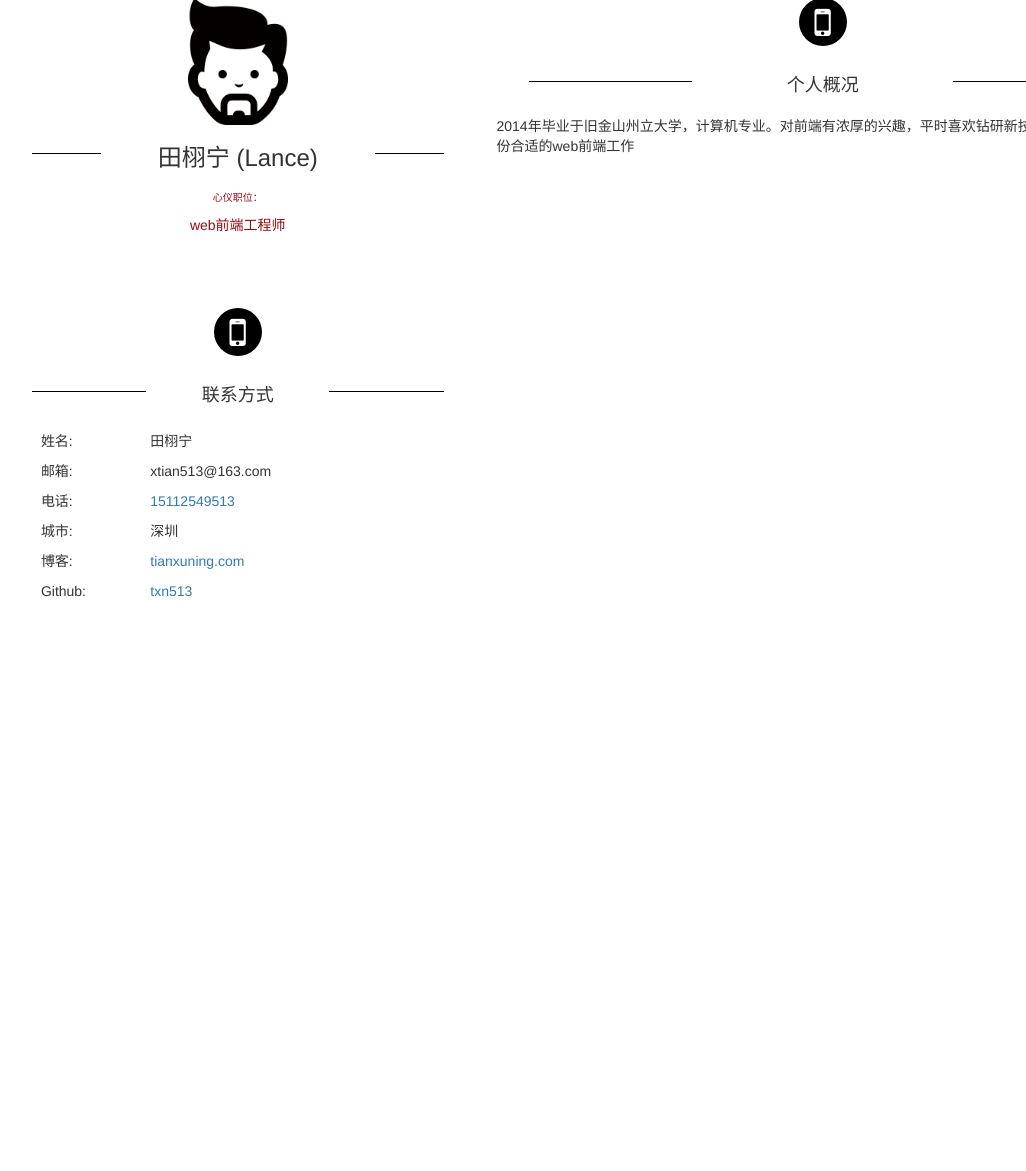
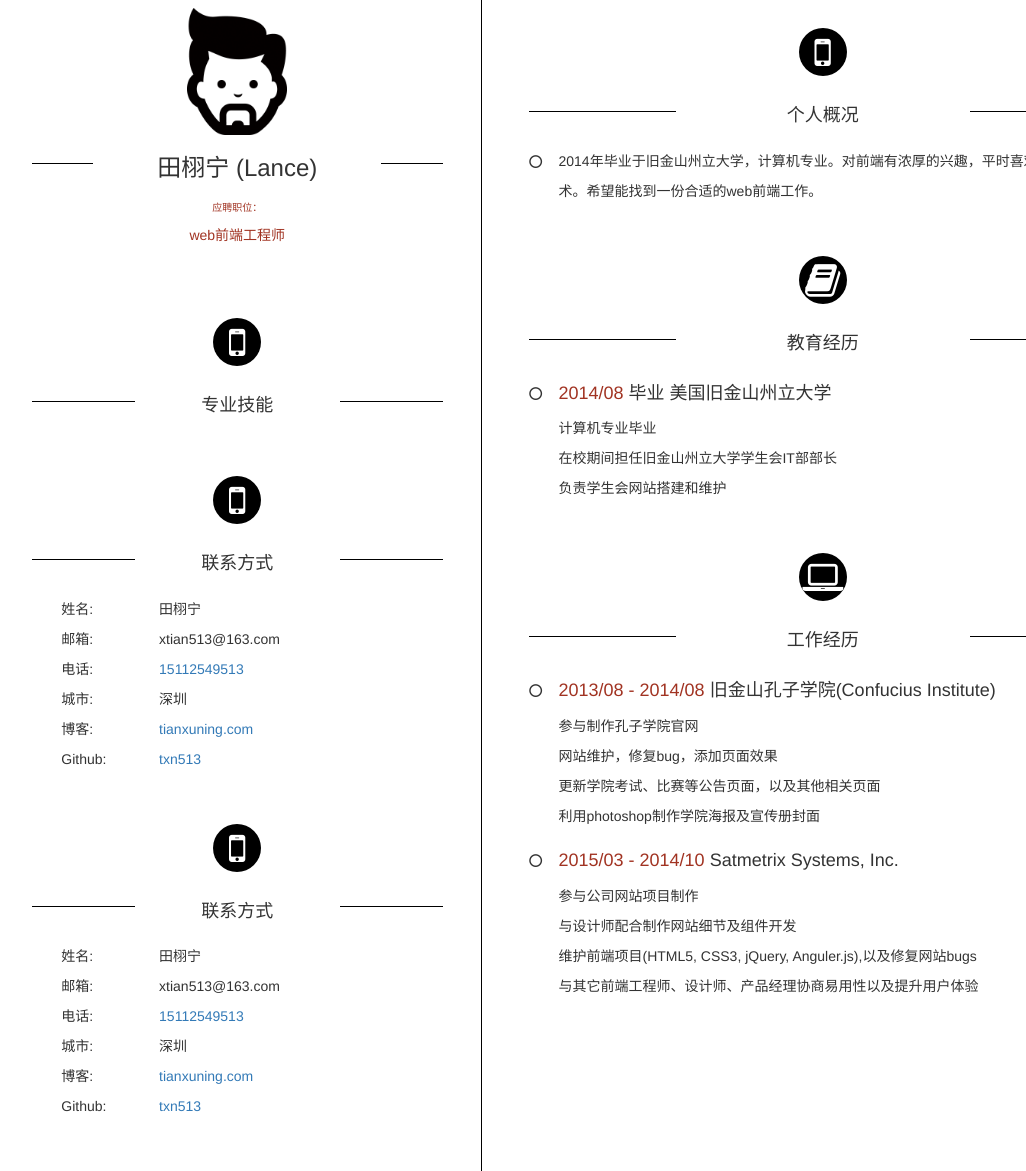
Before and after one commit to txn513/cv, a website: page index.html in a window 1280 px wide. Shown: the part 62-1233 px from the top of the page, without its empty margins (61-1087 px from the left). Before the commit the page ends 800 px from the top, so only its background shows below. Drawn offline with nearby package versions, Linux system fonts and the light colour scheme.

Commit message:
updated index and style

```diff
--- a/css/style.css
+++ b/css/style.css
@@ -1,13 +1,13 @@
 /*public style*/
+html {
+	font-size: 625%;
+}
 body {
 	text-align: center;
 	font-family: "微软雅黑"；
 }
-/*img{
-	height: 100%;
-}*/
 h2 {
-	font-size: 18px;
+	font-size: 0.18rem;
 	font-weight: normal;
 }
 ul, li{
@@ -16,8 +16,22 @@ ul, li{
 	padding: 0;
 	margin: 0;
 }
-
-.section .title {
+#content .section {
+	margin-bottom: 50px;
+}
+#content .wrap {
+	padding-top: 0.3rem;
+}
+#content .left_wrap {
+	padding-top: 0.1rem;
+	padding-left: 5%;
+	padding-right: 5%;
+}
+#content .right_wrap {
+	padding-left: 5%;
+	padding-right: 5%;
+}
+#content .title {
 	overflow: hidden;
 	position: relative;
 	margin-bottom: 10px;
@@ -30,12 +44,12 @@ ul, li{
 .section .lineleft {
 	position: absolute;
 	top: 50%;
-	left: 5%;
+	left: 0%;
 }
 .section .lineright {
 	position: absolute;
 	top: 50%;
-	right: 5%;
+	right: 0%;
 }
 .section .icon {
 	width: 48px;
@@ -49,13 +63,30 @@ ul, li{
 	font-size: 38px;
 	color: #fff;
 }
+
+#content .section .main_list li{
+	position: relative;
+	padding-left: 5%;
+	/*height: 30px;*/
+	line-height: 30px;
+}
+#content .section .main_list .bullet {
+	position: absolute;
+	left: 0;
+	top: 0;
+	font-size: 0.2rem;
+
+}
+#content .section .main_list h2 span {
+	color: #a13322;
+}
 /* header */
 #header {
 	height: 60px;
 }
 
 /* content */
-#content .col-sm-4{
+#content .col-md-5{
 	border-right: 1px solid #000;
 }
 #content .section1 {
@@ -78,13 +109,13 @@ ul, li{
 	font-size: 24px;
 }
 #content .section1 p {
-	color: #950b13;
+	color: #a13322;
 	font-size: 10px;
 }
 #content .section1 .sub_title {
 	font-size: 14px;
 }
-/* section2 */
+/* contact section */
 /*#content .contact .line{
 	height: 100%;
 	width: 10%;
@@ -108,12 +139,37 @@ ul, li{
 
 
 /* right section*/
-#content .right_section {
-	padding-top: 30px;
-}
+
 /* overview */
 /*#content .overview .line{
 	height: 100%;
 	width: 30%;
 	border-top: 1px solid #000;
 }*/
+#content .overview {
+	margin-bottom: 50px;
+}
+/* experience section */
+#content .experience {
+	margin-bottom: 50px;
+}
+#content .experience .main_list .list_title{
+	height: auto;
+}
+#content .experience .main_list .bullet{
+	top: -6px;
+}
+#content .experience ul.details li{
+	padding: 0;
+}
+
+
+
+
+@media screen and (max-width: 970px) {
+	#content .section .main_list li{
+		padding-left: 10%;
+		/*height: 30px;*/
+		line-height: 25px;
+	}
+}
--- a/index.html
+++ b/index.html
@@ -15,7 +15,7 @@
 	<div id="content">
 		<div class="container">
 			<div class="row">
-				<div class="col-sm-6 col-md-5 black_line">
+				<div class="col-sm-6 col-md-5">
 					<div class="wrap left_wrap">
 						<div class="section1 section">
 							<div class="avatar">
@@ -26,8 +26,20 @@
 								<h1>田栩宁 (Lance)</h1>
 								<div class="line lineright"></div>
 							</div>
-							<p>心仪职位：</p>
+							<p>应聘职位：</p>
 							<p class="sub_title">web前端工程师</p>
+						</div>
+						<!-- skill section -->
+						<div class="skill section">
+							<div class="icon">
+								<i class="fa fa-mobile-phone"></i>
+							</div>
+							<div class="title">
+								<div class="line lineleft"></div>
+								<h2>专业技能</h2>
+								<div class="line lineright"></div>
+							</div>
+
 						</div>
 						<div class="contact section">
 							<div class="icon">
@@ -45,7 +57,24 @@
 								<li>城市: <span>深圳</span></li>
 								<li>博客: <span><a href="http://tianxuning.com">tianxuning.com</a></span></li>
 								<li>Github: <span><a href="http://github.com/txn513">txn513</a></span></li>
-								<li></li>
+							</ul>
+						</div>
+						<div class="contact section">
+							<div class="icon">
+								<i class="fa fa-mobile-phone"></i>
+							</div>
+							<div class="title">
+								<div class="line lineleft"></div>
+								<h2>联系方式</h2>
+								<div class="line lineright"></div>
+							</div>
+							<ul class="list">
+								<li>姓名: <span>田栩宁</span></li>
+								<li>邮箱: <span>xtian513@163.com</span></li>
+								<li>电话: <span><a href="tel:15112549513">15112549513</a></span></li>
+								<li>城市: <span>深圳</span></li>
+								<li>博客: <span><a href="http://tianxuning.com">tianxuning.com</a></span></li>
+								<li>Github: <span><a href="http://github.com/txn513">txn513</a></span></li>
 							</ul>
 						</div>
 					</div>
@@ -61,8 +90,70 @@
 								<h2>个人概况</h2>
 								<div class="line lineright"></div>
 							</div>
-						<ul main_list>
-							<li>2014年毕业于旧金山州立大学，计算机专业。对前端有浓厚的兴趣，平时喜欢钻研新技术。希望能找到一份合适的web前端工作</li>
+							<ul class="main_list">
+								<li><span class="bullet"><i class="fa fa-genderless"></i></span>2014年毕业于旧金山州立大学，计算机专业。对前端有浓厚的兴趣，平时喜欢钻研新技术。希望能找到一份合适的web前端工作。</li>
+							</ul>
+						</div>
+						<div class="experience section">
+							<div class="icon">
+								<i class="fa fa-book"></i>
+							</div>
+							<div class="title">
+								<div class="line lineleft"></div>
+								<h2>教育经历</h2>
+								<div class="line lineright"></div>
+							</div>
+							<ul class="main_list">
+								<li class="list_title">
+									<span class="bullet"><i class="fa fa-genderless"></i></span>
+									<h2>
+										<span>2014/08</span>
+										毕业 美国旧金山州立大学
+									</h2>
+									<ul class="details">
+										<li>计算机专业毕业</li>
+										<li>在校期间担任旧金山州立大学学生会IT部部长</li>
+										<li>负责学生会网站搭建和维护</li>
+									</ul>
+								</li>
+							</ul>
+						</div>
+						<div class="experience section">
+							<div class="icon">
+								<i class="fa fa-laptop"></i>
+							</div>
+							<div class="title">
+								<div class="line lineleft"></div>
+								<h2>工作经历</h2>
+								<div class="line lineright"></div>
+							</div>
+							<ul class="main_list">
+								<li class="list_title">
+									<span class="bullet"><i class="fa fa-genderless"></i></span>
+									<h2>
+										<span>2013/08 - 2014/08</span>
+										旧金山孔子学院(Confucius Institute)
+									</h2>
+									<ul class="details">
+										<li>参与制作孔子学院官网</li>
+										<li>网站维护，修复bug，添加页面效果</li>
+										<li>更新学院考试、比赛等公告页面，以及其他相关页面</li>
+										<li>利用photoshop制作学院海报及宣传册封面</li>
+									</ul>
+								</li>
+								<li class="list_title">
+									<span class="bullet"><i class="fa fa-genderless"></i></span>
+									<h2>
+										<span>2015/03 - 2014/10</span>
+										Satmetrix Systems, Inc.
+									</h2>
+									<ul class="details">
+										<li>参与公司网站项目制作</li>
+										<li>与设计师配合制作网站细节及组件开发</li>
+										<li>维护前端项目(HTML5, CSS3, jQuery, Anguler.js),以及修复网站bugs</li>
+										<li>与其它前端工程师、设计师、产品经理协商易用性以及提升用户体验</li>
+									</ul>
+								</li>
 							</ul>
 						</div>
 					</div>
--- a/js/cv.js
+++ b/js/cv.js
@@ -0,0 +1,7 @@
+$(function(){
+	var $clientWidth = parseInt($('html').css('width'));
+	var $right_wrap = $('.right_wrap');
+	if($clientWidth < 768){
+		$right_wrap.append($('.contact'));
+	};
+});
```
Lines whose indentation alone changed are shown as unchanged.
